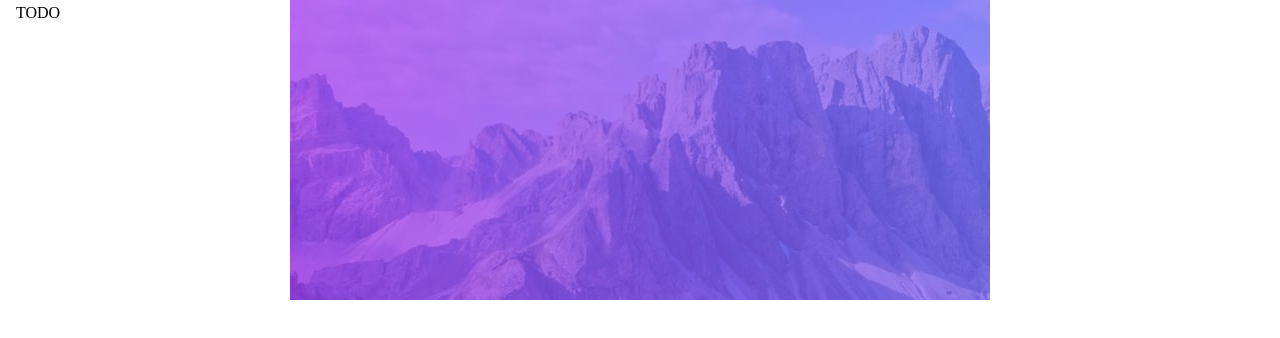
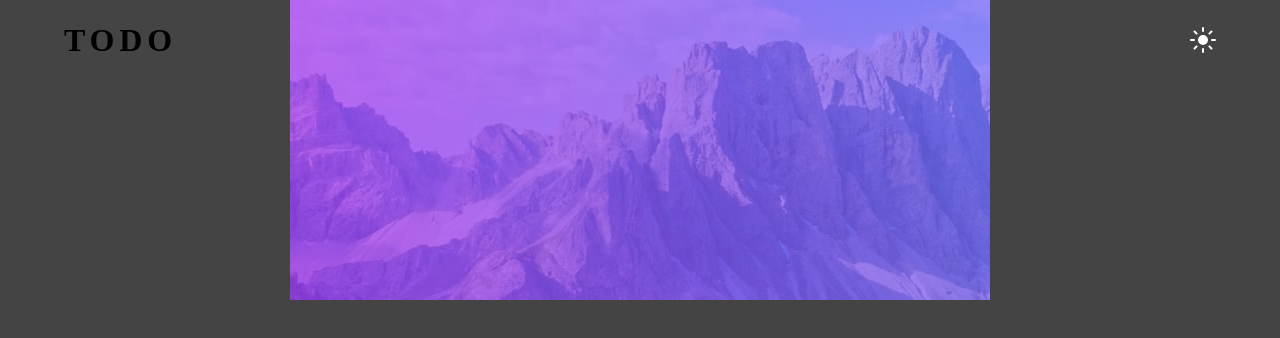
Before and after one commit to xooxaa/fem-todo, a website built with Vite: page index.html in a window 1280 px wide. Built offline with nearby package versions, Linux system fonts and the light colour scheme.

Commit message:
1 file modified

```diff
--- a/style.css
+++ b/style.css
@@ -68,16 +68,21 @@ svg {
 
 /* End of CSS Reset */
 /********************/
-
+body {
+  background-color: #444;
+}
 .header {
   display: flex;
   justify-content: space-between;
   align-items: center;
-  margin: 0 1rem;
+  margin: 1rem 4rem;
 }
 
 .header h1 {
   text-transform: uppercase;
+  font-size: 2rem;
+  font-weight: 900;
+  letter-spacing: 0.15em;
 }
 
 .header img {
```
